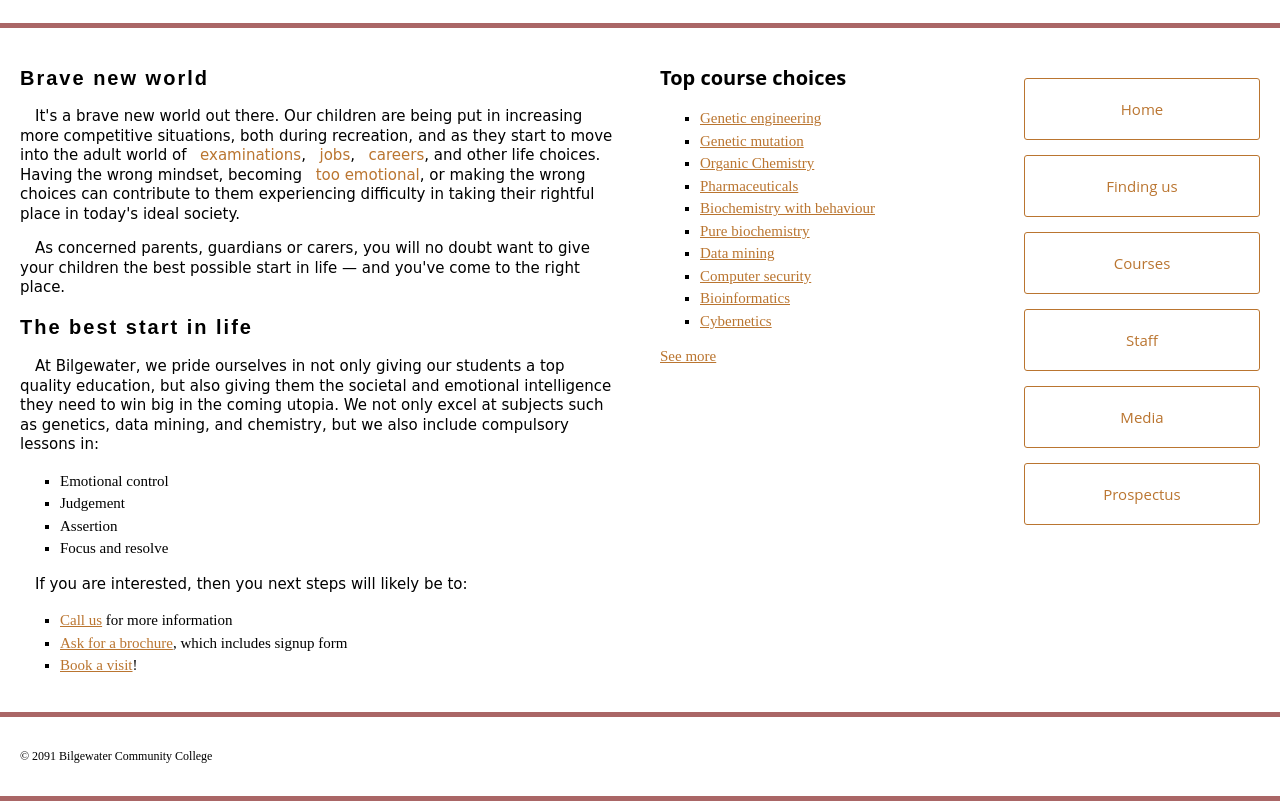
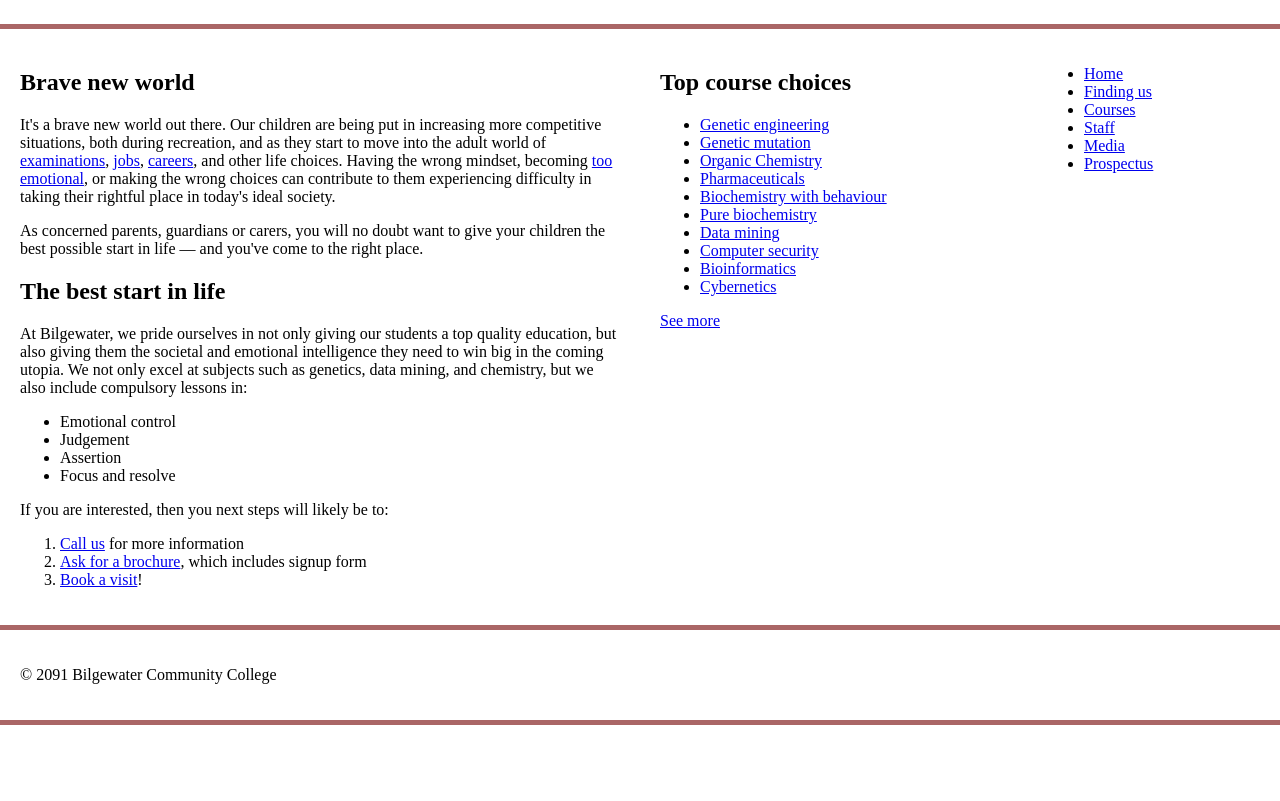
Before and after one commit to nivreix/typesettingErvin, a plain HTML site: page index.html in a window 1280 px wide. Shown: the part 101-902 px from the top of the page. After the commit the page ends 826 px from the top, so only its background shows below. Drawn offline with Linux system fonts and the light colour scheme; a web font is replaced by a local one.

Commit message:
Update style.css

```diff
--- a/style.css
+++ b/style.css
@@ -43,302 +43,3 @@ header, footer {
 }
 
 /* WRITE YOUR CODE BELOW HERE */
-
-/* FONT faces */
-
-
-@font-face {
-    font-family: 'open_sans';
-    src: url('opensans-bold-webfont.woff2') format('woff2'),
-         url('opensans-bold-webfont.woff') format('woff');
-    font-weight: 700;
-    font-style: normal;
-
-}
-
-
-
-
-@font-face {
-    font-family: 'open_sans';
-    src: url('opensans-bolditalic-webfont.woff2') format('woff2'),
-         url('opensans-bolditalic-webfont.woff') format('woff');
-    font-weight: 700;
-    font-style: italic;
-
-}
-
-
-
-
-@font-face {
-    font-family: 'open_sans';
-    src: url('opensans-extrabold-webfont.woff2') format('woff2'),
-         url('opensans-extrabold-webfont.woff') format('woff');
-    font-weight: 900;
-    font-style: normal;
-
-}
-
-
-
-
-@font-face {
-    font-family: 'open_sans';
-    src: url('opensans-extrabolditalic-webfont.woff2') format('woff2'),
-         url('opensans-extrabolditalic-webfont.woff') format('woff');
-    font-weight: 900;
-    font-style: italic;
-
-}
-
-
-
-
-@font-face {
-    font-family: 'open_sans';
-    src: url('opensans-italic-webfont.woff2') format('woff2'),
-         url('opensans-italic-webfont.woff') format('woff');
-    font-weight: 400;
-    font-style: italic;
-
-}
-
-
-
-
-@font-face {
-    font-family: 'open_sans';
-    src: url('opensans-light-webfont.woff2') format('woff2'),
-         url('opensans-light-webfont.woff') format('woff');
-    font-weight: lighter;
-    font-style: normal;
-
-}
-
-
-
-
-@font-face {
-    font-family: 'open_sans';
-    src: url('opensans-lightitalic-webfont.woff2') format('woff2'),
-         url('opensans-lightitalic-webfont.woff') format('woff');
-    font-weight: lighter;
-    font-style: italic;
-
-}
-
-
-
-
-@font-face {
-    font-family: 'open_sans';
-    src: url('opensans-regular-webfont.woff2') format('woff2'),
-         url('opensans-regular-webfont.woff') format('woff');
-    font-weight: 400;
-    font-style: normal;
-
-}
-
-
-
-
-@font-face {
-    font-family: 'open_sans';
-    src: url('opensans-semibold-webfont.woff2') format('woff2'),
-         url('opensans-semibold-webfont.woff') format('woff');
-    font-weight: 600;
-    font-style: normal;
-
-}
-
-
-
-
-@font-face {
-    font-family: 'open_sans';
-    src: url('opensans-semibolditalic-webfont.woff2') format('woff2'),
-         url('opensans-semibolditalic-webfont.woff') format('woff');
-    font-weight: 600;
-    font-style: italic;
-
-}
-
-
-
-
-@font-face {
-    font-family: 'droid_serif';
-    src: url('Droid_font/droidserif-webfont.woff2') format('woff2'),
-         url('Droid_font/droidserif-webfont.woff') format('woff');
-    font-weight: normal;
-    font-style: normal;
-
-}
-
-/* General setup */
-
- * {
-  box-sizing: border-box;
-
-}
-
-html{font-size: 10px;}
-
-body {
-  margin: 0 auto;
-  min-width: 1000px;
-  max-width: 1400px;
-
-  font-family: serif;
-  line-height: 1.3;
-
-}
-/* link styling Love Fear Hate */
-
-a[href*= "http"]{
-padding-left: .59em;
-text-decoration: none;
-outline: none;
-background: url('icons/external-link-52.png');
-background-size: .58em .58em;
-background-position: 0 2px;
-background-repeat: no-repeat;
-}
-
-a:link, a:visited, a:focus {
-    color: #BA7530;
-}
-
-a:hover, a:focus{
-    text-decoration: underline dotted;
-   color:  #D3B291;
-}
-
-a:active{color: #EEE8E2;
-
-}
-
-/* Layout */
-
-section {
-  float: left;
-  width: 50%;
-
-}
-
-aside {
-  float: left;
-  width: 30%;
-}
-
-nav {
-  float: left;
-  width: 20%;
-}
-
-footer {
-  clear: both;
-}
-
-header, section, aside, nav, footer {
-  padding: 20px;
-}
-
-/* header and footer */
-header h1 {
-font-size: 3em;
-text-align: center;
-letter-spacing: 0.1em;
-font-family: 'open sans', sans-serif;
-}
-
-
-header, footer {
-  border-top: 5px solid #a66;
-  border-bottom: 5px solid #a66;
-}
-
-/* Fonts */
-
-section h2{
- font-size: 2em;
- letter-spacing: 0.1em;
- font-family: "open-sans", sans-serif;
- font-weight: bold;
-}
-
-section p {
-    font-size: 1.5em;
-    font-family: 'droid_serif', cursive, serifs;
-
-}
-
-aside h2{
-  font-family: 'open sans', sans-serif;
-  font-size: 2em;
-}
-
-footer p{
-    font-size: 1.2em;
-}
-
-/* section paragraph content styling */
-
-section > p{
-    text-indent: 1em;
-
-}
-
-/* list styling */
-
-
-ul, ol, aside p {
-    font-size: 1.5em;
-}
-
- li {
-  line-height: 1.5em;
-  list-style-type: square;
-}
-
-/* navigation tabs */
-nav{
-     padding-left:0;
-
-}
-
-nav a {
-     text-decoration: none;
-     outline: none;
-    }
-
-nav ul{
-    padding: 0;
-}
-
-
-nav ul li {
-    list-style-type: none;
-
-}
-
-
-nav ul li a{
-    display: inline-block;
-    font-family: 'open sans', sans-serif;
-    list-style-type: none;
-    line-height: 4em;
-    width:100%;
-    border: 1.2px solid #BA7530;
-    border-radius: 3px;
-    text-align: center;
-    margin-top: 1em;
-}
-
-
- nav #navMenu a:hover,nav #navMenu a:focus {
-  text-decoration: none;
-  background-color:#BA7530;
-  color: white;
-}
```
